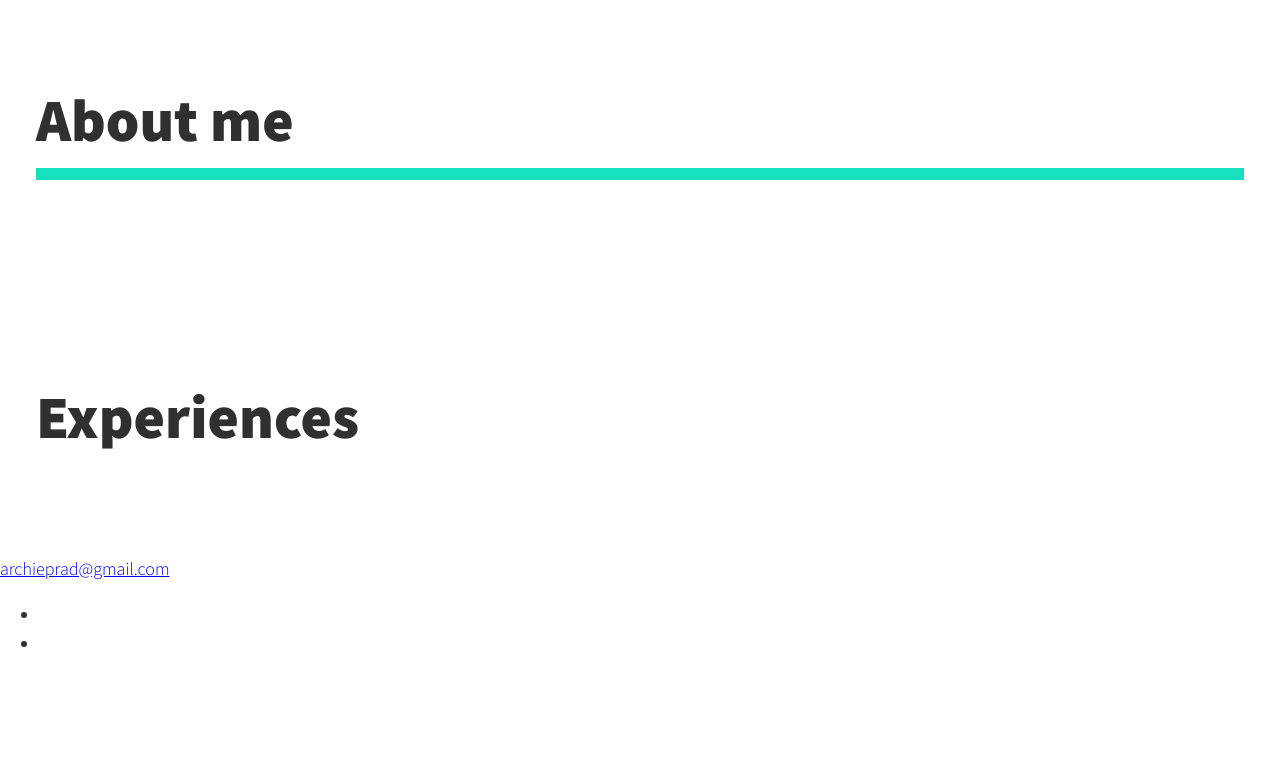
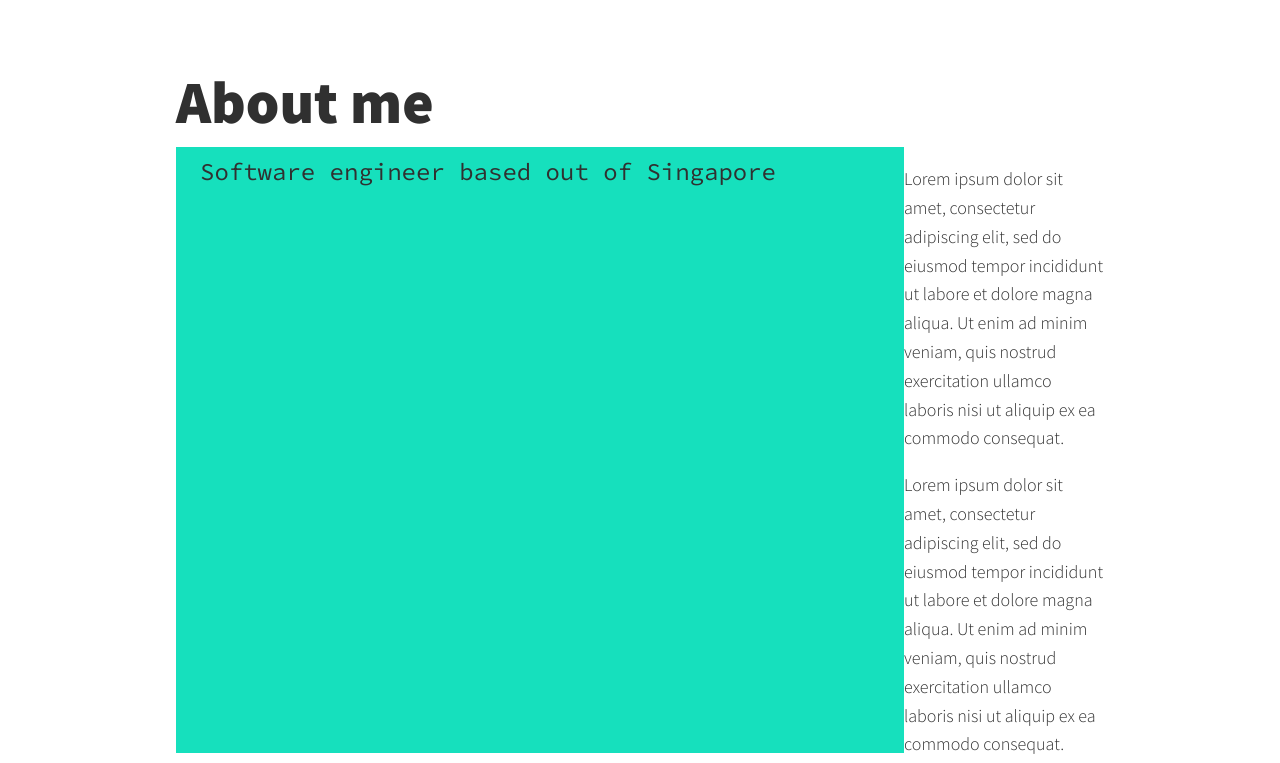
Before and after one commit to archthegit/archthegit.github.io, a plain HTML site: page index.html in a window 1280 px wide. Shown: the part 658-1421 px from the top of the page. Before the commit the page ends 1335 px from the top, so only its background shows below. Drawn offline with nearby package versions, Linux system fonts and the light colour scheme.

Commit message:
added about

```diff
--- a/css/style.css
+++ b/css/style.css
@@ -1,11 +1,11 @@
 *,
 *::before,
-*::after{
+*::after {
     box-sizing: border-box;
 }
 
+/* Custom Properties, update these for your own design */
 
-/* custom properties */
 :root {
     --ff-primary: 'Source Sans Pro', sans-serif;
     --ff-secondary: 'Source Code Pro', monospace;
@@ -55,19 +55,46 @@ img {
     max-width: 100%;
 }
 
-strong {font-weight: var(--fw-bold);}
+strong { font-weight: var(--fw-bold) }
 
-/* typography */
+:focus {
+    outline: 3px solid var(--clr-accent);
+    outline-offset: 3px;
+}
+
+/* Buttons */
+
+.btn {
+    display: inline-block;
+    padding: .5em 2.5em;
+    background: var(--clr-accent);
+    color: var(--clr-dark);
+    text-decoration: none;
+    cursor: pointer;
+    font-size: .8rem;
+    text-transform: uppercase;
+    letter-spacing: 2px;
+    font-weight: var(--fw-bold);
+    transition: transform 200ms ease-in-out;
+}
+
+.btn:hover {
+    transform: scale(1.1);
+}
+
+/* Typography */
+
 h1,
 h2,
 h3 {
-    line-height: 1.1;
+    line-height: 1;
     margin: 0;
 }
 
-h1 {font-size: var(--fs-h1)}
-h2 {font-size: var(--fs-h2)}
-h3 {font-size: var(--fs-h3)}
+h1 { font-size: var(--fs-h1) }
+h2 { font-size: var(--fs-h2) }
+h3 { font-size: var(--fs-h3) }
+
 
 .section__title {
     margin-bottom: .25em;
@@ -94,10 +121,12 @@ h3 {font-size: var(--fs-h3)}
     margin-bottom: 1em;
 }
 
+
 /* header */
-nav {display: none;}
 
-/* intro section */
+nav { display: none; }
+
+/*  Intro section  */
 
 .intro {
     position: relative;
@@ -118,8 +147,8 @@ nav {display: none;}
         margin: 0 auto;
         grid-column-gap: 1em;
         grid-template-areas:
-        "img title"
-        "img subtitle";
+            "img title"
+            "img subtitle";
         grid-template-columns: min-content max-content;
     }
 
@@ -128,12 +157,11 @@ nav {display: none;}
         min-width: 250px;
         position: relative;
         z-index: 2;
-
     }
 
     .section__subtitle--intro {
         align-self: start;
-        grid-column: -1 /1;
+        grid-column: -1 / 1;
         grid-row: 2;
         text-align: right;
         position: relative;
@@ -141,3 +169,25 @@ nav {display: none;}
         width: calc(100% + 1.5em);
     }
 }
+
+.about-me {
+    max-width: 1000px;
+    margin: 0 auto;
+}
+
+@media (min-width: 600px) {
+    .about-me {
+        display: grid;
+        grid-template-columns: 1fr 200px;
+        grid-template-areas:
+            "title img"
+            "subtitle img"
+            "text img";
+    }
+
+    .section__title--about,
+    .section__subtitle--about{
+        grid-column: 1;
+    }
+
+}
--- a/index.html
+++ b/index.html
@@ -40,10 +40,12 @@
 		<!-- About me-->
 		<section class="about-me" id="about">
 			<h2 class="section__title section__title--about">About me</h2>
-			<p class="section__subtitle section__subtitle--about"></p>
+			<p class="section__subtitle section__subtitle--about">Software engineer based out of Singapore</p>
 			<div class="about-me__body">
-				<p></p> <!-- fill it in later-->
-				<p></p>
+				<div class="about-me__body">
+                    <p>Lorem ipsum dolor sit amet, consectetur adipiscing elit, sed do eiusmod tempor incididunt ut labore et dolore magna aliqua. Ut enim ad minim veniam, quis nostrud exercitation ullamco laboris nisi ut aliquip ex ea commodo consequat.</p>
+                    <p>Lorem ipsum dolor sit amet, consectetur adipiscing elit, sed do eiusmod tempor incididunt ut labore et dolore magna aliqua. Ut enim ad minim veniam, quis nostrud exercitation ullamco laboris nisi ut aliquip ex ea commodo consequat.</p>
+                </div>
 			</div>
 
 		</section>
```
